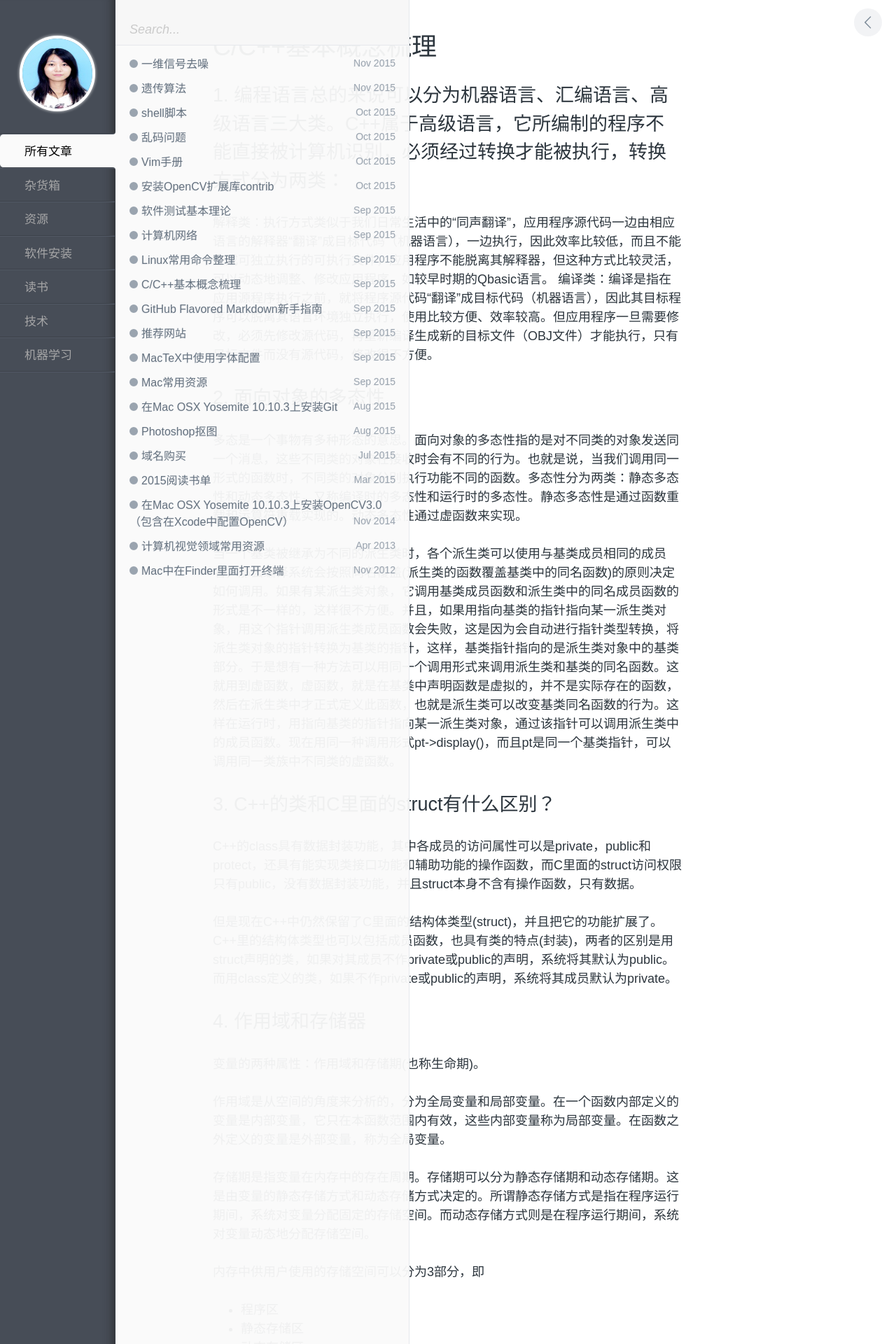
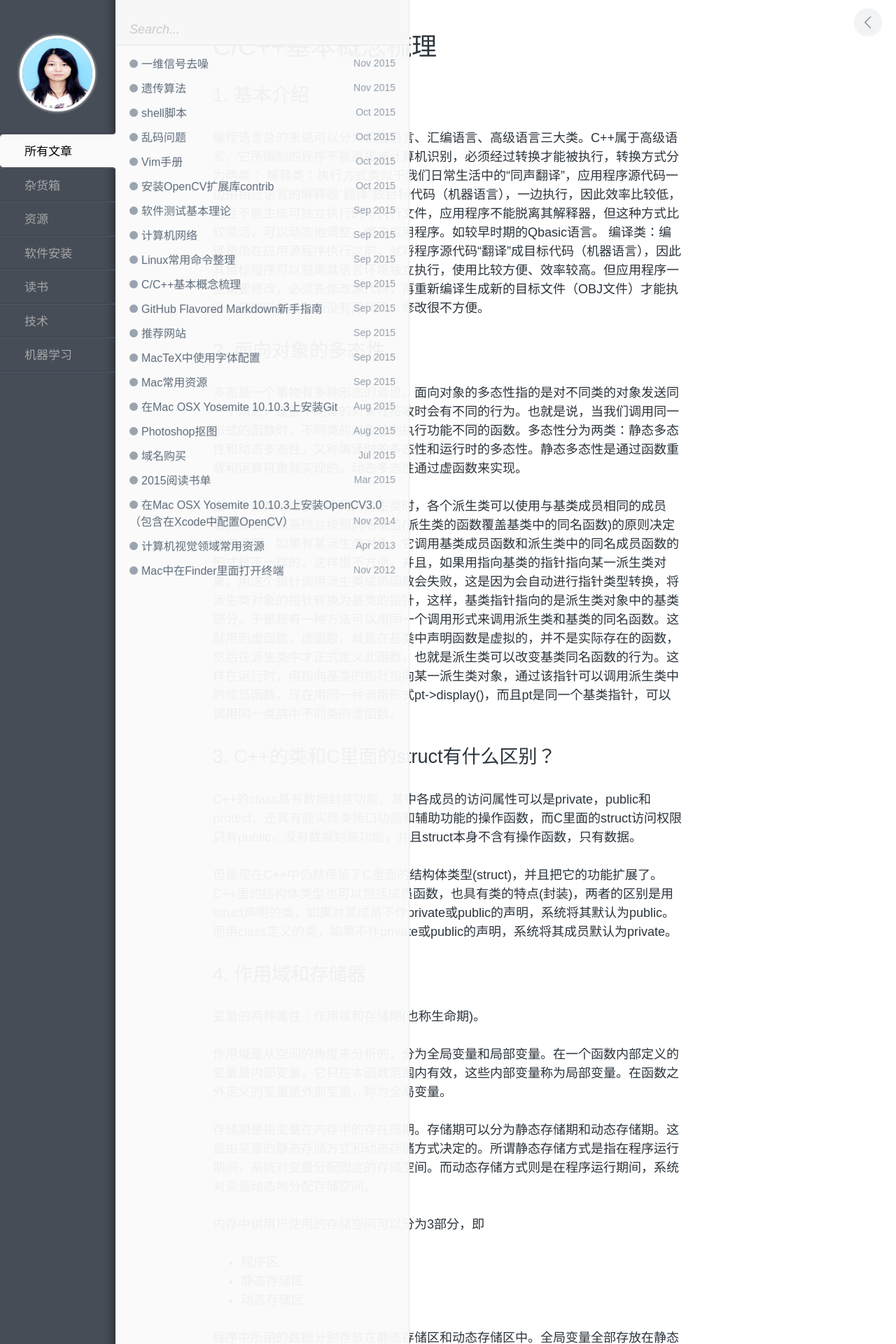
Before and after one commit to zhuyafei/zhuyafei.github.io, a Jekyll site: the page built from _posts/tech/2015-09-21-C++.md, in a window 1280 px wide. Shown: the top 1920 px of the page at 70% size. Built offline with Jekyll 4.4.1, drawn with Linux system fonts in a browser that asks for light colours; comment, search, counter and statistics services are not loaded.

Commit message:
Modify 2015-09-21-C++.md

```diff
--- a/_posts/tech/2015-09-21-C++.md
+++ b/_posts/tech/2015-09-21-C++.md
@@ -3,7 +3,8 @@ layout: post
 title: C/C++基本概念梳理
 category: 技术
 ---
-## 1. 编程语言总的来说可以分为机器语言、汇编语言、高级语言三大类。C++属于高级语言，它所编制的程序不能直接被计算机识别，必须经过转换才能被执行，转换方式分为两类：
+## 1. 基本介绍
+编程语言总的来说可以分为机器语言、汇编语言、高级语言三大类。C++属于高级语言，它所编制的程序不能直接被计算机识别，必须经过转换才能被执行，转换方式分为两类：
 解释类：执行方式类似于我们日常生活中的“同声翻译”，应用程序源代码一边由相应语言的解释器“翻译”成目标代码（机器语言），一边执行，因此效率比较低，而且不能生成可独立执行的可执行文件，应用程序不能脱离其解释器，但这种方式比较灵活，可以动态地调整、修改应用程序。如较早时期的Qbasic语言。
 编译类：编译是指在应用源程序执行之前，就将程序源代码“翻译”成目标代码（机器语言），因此其目标程序可以脱离其语言环境独立执行，使用比较方便、效率较高。但应用程序一旦需要修改，必须先修改源代码，再重新编译生成新的目标文件（OBJ文件）才能执行，只有目标文件而没有源代码，修改很不方便。
 
```
